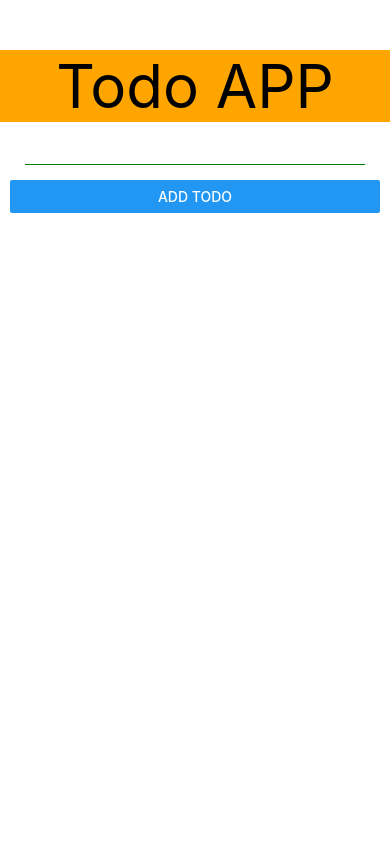
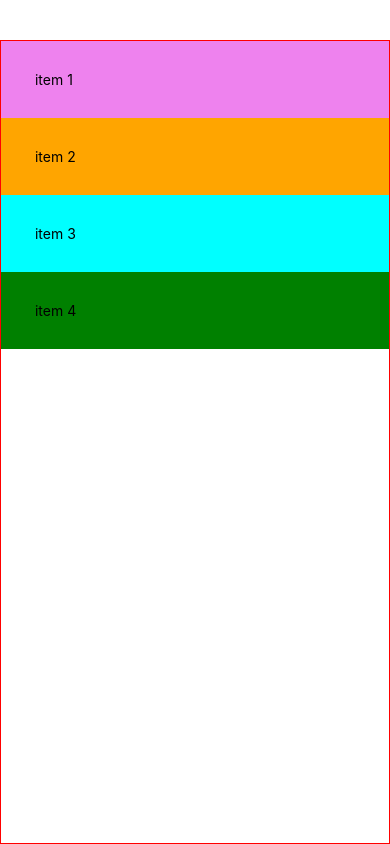
Before and after one commit to BaoAnNguyen1903/TodoApp-React-Native, a React Native app: screen / in a window 390 px wide. Built offline with nearby package versions, Linux system fonts and the light colour scheme.

Commit message:
flex box

```diff
--- a/App.tsx
+++ b/App.tsx
@@ -13,6 +13,7 @@
   TouchableWithoutFeedback,
   View
 } from "react-native";
+import FlexBox from "./components/flex.box";
 
 interface ITodo {
   id: number;
@@ -53,40 +54,47 @@
 
   //jsx
   return (
-    <TouchableWithoutFeedback onPress={() => Keyboard.dismiss()}>
-      <View style={styles.container}>
-        {/* header */}
-        <Text style={styles.header}>Todo APP</Text>
+    // <TouchableWithoutFeedback onPress={() => Keyboard.dismiss()}>
+    //   <View style={styles.container}>
+    //     {/* header */}
+    //     <Text style={styles.header}>Todo APP</Text>
 
-        {/* form  */}
-        <View style={styles.body}>
-          <TextInput
-            value={todo}
-            style={styles.todoInput}
-            onChangeText={(value) => setTodo(value)}
-          />
-          <Button title="Add todo" onPress={handleAddTodo} />
-        </View>
+    //     {/* form  */}
+    //     <View style={styles.body}>
+    //       <TextInput
+    //         value={todo}
+    //         style={styles.todoInput}
+    //         onChangeText={(value) => setTodo(value)}
+    //       />
+    //       <Button
+    //         title='Add todo'
+    //         onPress={handleAddTodo}
+    //       />
 
-        {/* list todo */}
-        <View style={styles.body}>
-          <FlatList
-            data={listTodo}
-            keyExtractor={(item) => item.id + ""}
-            renderItem={({ item }) => {
-              return (
-                <Pressable
-                  onPress={() => deleteTodo(item.id)}
-                  style={({ pressed }) => ({ opacity: pressed ? 0.5 : 1 })}
-                >
-                  <Text style={styles.todoItem}>{item.name}</Text>
-                </Pressable>
-              );
-            }}
-          />
-        </View>
-      </View>
-    </TouchableWithoutFeedback>
+    //     </View>
+
+    //     {/* list todo */}
+    //     <View style={styles.body}>
+    //       <FlatList
+    //         data={listTodo}
+    //         keyExtractor={item => item.id + ""}
+    //         renderItem={({ item }) => {
+    //           return (
+    //             <Pressable
+    //               onPress={() => deleteTodo(item.id)}
+    //               style={({ pressed }) => ({ opacity: pressed ? 0.5 : 1 })}
+    //             >
+    //               <Text
+    //                 style={styles.todoItem}>{item.name}</Text>
+    //             </Pressable>
+    //           )
+    //         }}
+    //       />
+
+    //     </View>
+    //   </View>
+    // </TouchableWithoutFeedback>
+    <FlexBox />
   );
 }
 
--- /dev/null
+++ b/components/flex.box.tsx
@@ -0,0 +1,52 @@
+import { StyleSheet, Text, View } from "react-native";
+
+const styles = StyleSheet.create({
+  container: {
+    marginTop: 40,
+    flex: 1,
+    borderWidth: 1,
+    borderColor: "red"
+    //justify => ox (row) // oy (column)
+    // justifyContent: "center",
+  },
+  item1: {
+    backgroundColor: "violet",
+    padding: 30
+  },
+  item2: {
+    backgroundColor: "orange",
+    padding: 30
+  },
+  item3: {
+    backgroundColor: "cyan",
+    padding: 30
+  },
+  item4: {
+    backgroundColor: "green",
+    padding: 30
+  }
+});
+
+const FlexBox = () => {
+  return (
+    <View style={styles.container}>
+      <View style={styles.item1}>
+        <Text> item 1</Text>
+      </View>
+
+      <View style={styles.item2}>
+        <Text> item 2</Text>
+      </View>
+
+      <View style={styles.item3}>
+        <Text> item 3</Text>
+      </View>
+
+      <View style={styles.item4}>
+        <Text> item 4</Text>
+      </View>
+    </View>
+  );
+};
+
+export default FlexBox;
```
